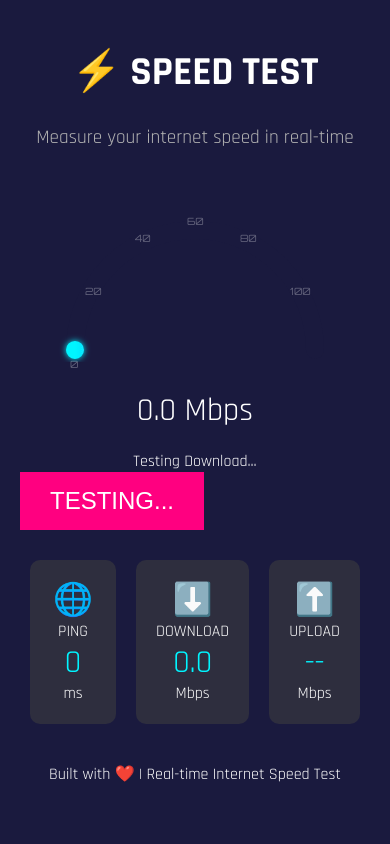
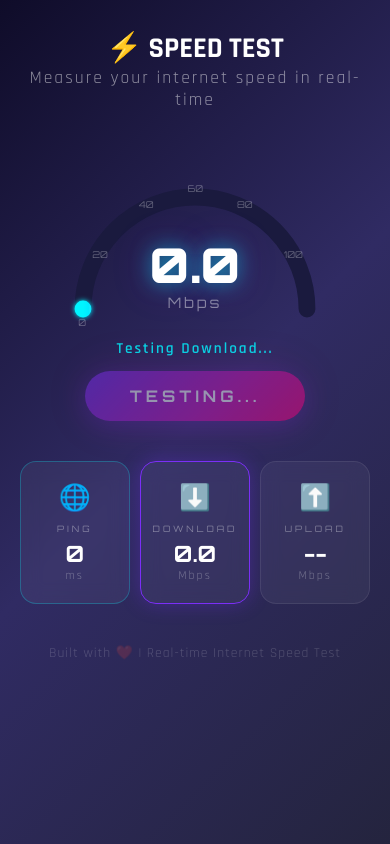
Before and after one commit to TWINEETH-M/speedtest, a plain HTML site: page public/index.html in a window 390 px wide. Both pictures are taken after a click on the button "START TEST". Drawn offline with Linux system fonts and the light colour scheme; no server answers.

Commit message:
Add full CSS styling, .gitignore, and README

```diff
--- a/public/style.css
+++ b/public/style.css
@@ -1,96 +1,235 @@
-/* Dark Theme Styles */
+* {
+  margin: 0;
+  padding: 0;
+  box-sizing: border-box;
+}
+
 body {
   font-family: 'Rajdhani', sans-serif;
-  background-color: #1a1a3e;
+  background: linear-gradient(135deg, #0f0c29 0%, #302b63 50%, #24243e 100%);
+  min-height: 100vh;
   color: #ffffff;
-  margin: 0;
-  overflow: hidden;
+  overflow-x: hidden;
 }
 
 .container {
-  max-width: 800px;
+  max-width: 700px;
   margin: 0 auto;
-  padding: 20px;
+  padding: 30px 20px;
+  text-align: center;
 }
 
-.title {
-  text-align: center;
-  font-size: 2.5em;
+header {
+  margin-bottom: 30px;
+}
+
+title {
+  font-family: 'Orbitron', sans-serif;
+  font-size: 2.5rem;
+  font-weight: 900;
+  background: linear-gradient(90deg, #00f5ff, #7b2ff7, #ff0080);
+  -webkit-background-clip: text;
+  -webkit-text-fill-color: transparent;
+  background-clip: text;
+  letter-spacing: 4px;
+  margin-bottom: 8px;
 }
 
 .subtitle {
-  text-align: center;
-  font-size: 1.2em;
-  color: #b3b3b3;
+  font-size: 1.1rem;
+  color: #ffffff80;
+  font-weight: 400;
+  letter-spacing: 2px;
 }
 
 .gauge-container {
-  display: flex;
-  flex-direction: column;
-  align-items: center;
-  margin-top: 20px;
+  position: relative;
+  width: 320px;
+  height: 240px;
+  margin: 0 auto 20px;
 }
 
 .gauge {
   width: 100%;
-  max-width: 300px;
+  height: auto;
+}
+
+.gauge-fill {
+  transition: stroke-dasharray 0.3s ease-out;
 }
 
 .speed-display {
-  font-size: 2em;
-  margin: 20px 0;
+  position: absolute;
+  bottom: 40px;
+  left: 50%;
+  transform: translateX(-50%);
+  text-align: center;
+}
+
+.speed-value {
+  font-family: 'Orbitron', sans-serif;
+  font-size: 4rem;
+  font-weight: 900;
+  color: #ffffff;
+  text-shadow: 0 0 20px rgba(0, 245, 255, 0.5), 0 0 40px rgba(123, 47, 247, 0.3);
+  display: block;
+  line-height: 1;
+}
+
+.speed-unit {
+  font-family: 'Orbitron', sans-serif;
+  font-size: 0.9rem;
+  color: #ffffff70;
+  letter-spacing: 3px;
+  display: block;
+  margin-top: 4px;
+}
+
+.test-phase {
+  font-size: 0.95rem;
+  color: #00f5ff;
+  letter-spacing: 2px;
+  font-weight: 600;
+  margin-top: 5px;
+  min-height: 24px;
+  animation: fadeInOut 1.5s ease-in-out infinite;
+}
+
+test-phase.idle {
+  animation: none;
+  color: #ffffff50;
+}
+
+@keyframes fadeInOut {
+  0%, 100% { opacity: 0.6; }
+  50% { opacity: 1; }
 }
 
 .start-btn {
-  background-color: #ff0080;
-  color: white;
+  position: relative;
+  font-family: 'Orbitron', sans-serif;
+  font-size: 1.2rem;
+  font-weight: 700;
+  letter-spacing: 4px;
+  color: #ffffff;
+  background: linear-gradient(135deg, #7b2ff7, #ff0080);
   border: none;
-  padding: 15px 30px;
-  font-size: 1.5em;
+  padding: 18px 60px;
+  border-radius: 50px;
   cursor: pointer;
-  position: relative;
+  overflow: hidden;
+  transition: all 0.3s ease;
+  margin-bottom: 40px;
+  box-shadow: 0 4px 25px rgba(123, 47, 247, 0.4), 0 0 50px rgba(255, 0, 128, 0.2);
 }
 
-.start-btn .btn-glow {
+.start-btn:hover {
+  transform: translateY(-2px) scale(1.02);
+  box-shadow: 0 8px 35px rgba(123, 47, 247, 0.6), 0 0 70px rgba(255, 0, 128, 0.3);
+}
+
+.start-btn:active {
+  transform: translateY(0) scale(0.98);
+}
+
+.start-btn:disabled {
+  opacity: 0.5;
+  cursor: not-allowed;
+  transform: none;
+}
+
+.start-btn:disabled:hover {
+  transform: none;
+  box-shadow: 0 4px 25px rgba(123, 47, 247, 0.4);
+}
+
+.btn-glow {
   position: absolute;
-  background: rgba(255, 0, 128, 0.5);
-  top: 0;
-  left: 0;
-  right: 0;
-  bottom: 0;
-  border-radius: 5px;
-  transform: scale(0);
-  transition: transform 0.4s;
+  top: -50%;
+  left: -50%;
+  width: 200%;
+  height: 200%;
+  background: radial-gradient(circle, rgba(255,255,255,0.15) 0%, transparent 60%);
+  opacity: 0;
+  transition: opacity 0.3s;
 }
 
 .start-btn:hover .btn-glow {
-  transform: scale(1);
+  opacity: 1;
 }
 
 .results-grid {
   display: grid;
   grid-template-columns: repeat(3, 1fr);
-  margin-top: 20px;
+  gap: 16px;
+  margin-bottom: 40px;
 }
 
 .result-card {
-  background-color: #2e2e3e;
-  border-radius: 10px;
-  text-align: center;
-  padding: 20px;
-  margin: 10px;
+  background: rgba(255, 255, 255, 0.05);
+  border: 1px solid rgba(255, 255, 255, 0.08);
+  border-radius: 16px;
+  padding: 20px 12px;
+  backdrop-filter: blur(10px);
+  transition: all 0.3s ease;
+}
+
+.result-card:hover {
+  background: rgba(255, 255, 255, 0.08);
+  border-color: rgba(255, 255, 255, 0.15);
+  transform: translateY(-3px);
+  box-shadow: 0 8px 30px rgba(0, 0, 0, 0.3);
+}
+
+.result-card.active {
+  border-color: #7b2ff7;
+  box-shadow: 0 0 20px rgba(123, 47, 247, 0.3);
+}
+
+.result-card.done {
+  border-color: #00f5ff40;
 }
 
 .result-icon {
-  font-size: 2em;
+  font-size: 1.6rem;
+  margin-bottom: 8px;
+}
+
+.result-label {
+  font-family: 'Orbitron', sans-serif;
+  font-size: 0.65rem;
+  letter-spacing: 3px;
+  color: #ffffff60;
+  margin-bottom: 8px;
 }
 
 .result-value {
-  font-size: 2em;
-  color: #00f5ff;
+  font-family: 'Orbitron', sans-serif;
+  font-size: 1.8rem;
+  font-weight: 700;
+  color: #ffffff;
+  line-height: 1;
+  margin-bottom: 4px;
+}
+
+.result-unit {
+  font-size: 0.75rem;
+  color: #ffffff50;
+  letter-spacing: 2px;
 }
 
 footer {
-  text-align: center;
-  margin-top: 30px;
+  color: #ffffff30;
+  font-size: 0.85rem;
+  letter-spacing: 1px;
 }
+
+@media (max-width: 600px) {
+  .title { font-size: 1.8rem; }
+  .gauge-container { width: 280px; height: 210px; }
+  .speed-value { font-size: 3rem; }
+  .start-btn { padding: 15px 45px; font-size: 1rem; }
+  .results-grid { gap: 10px; }
+  .result-value { font-size: 1.4rem; }
+  .result-label { font-size: 0.55rem; }
+}
```
